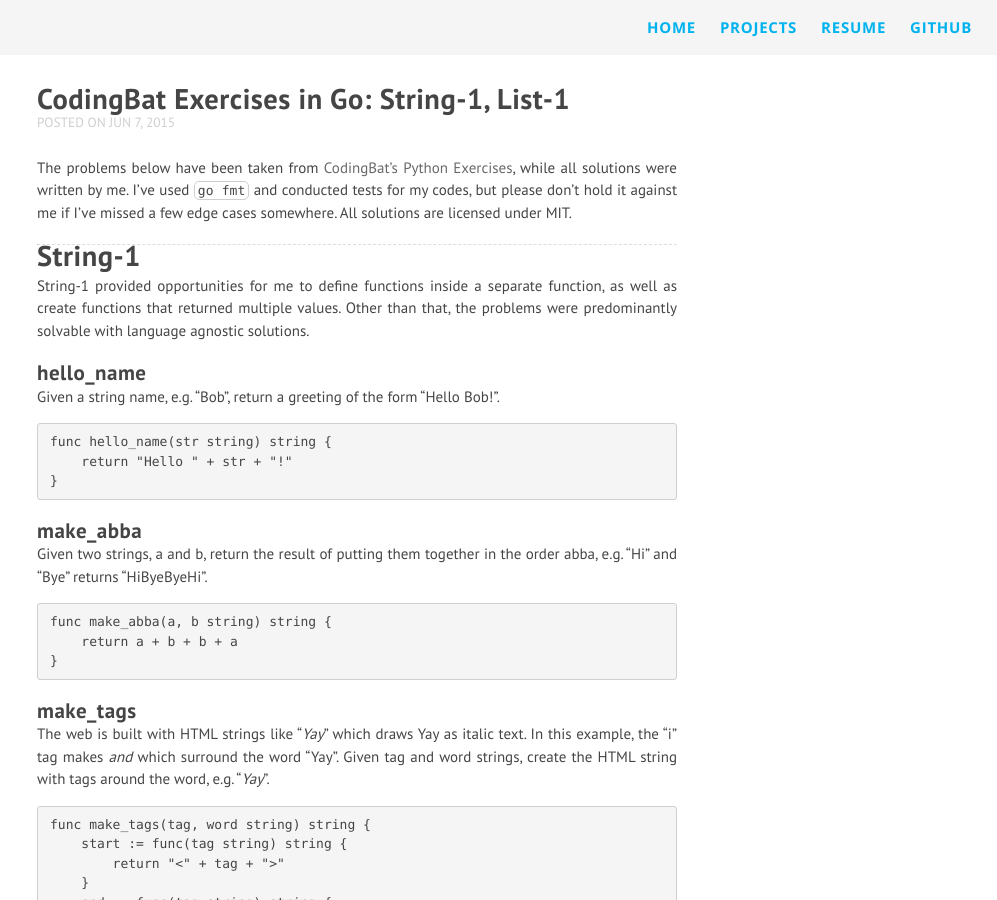
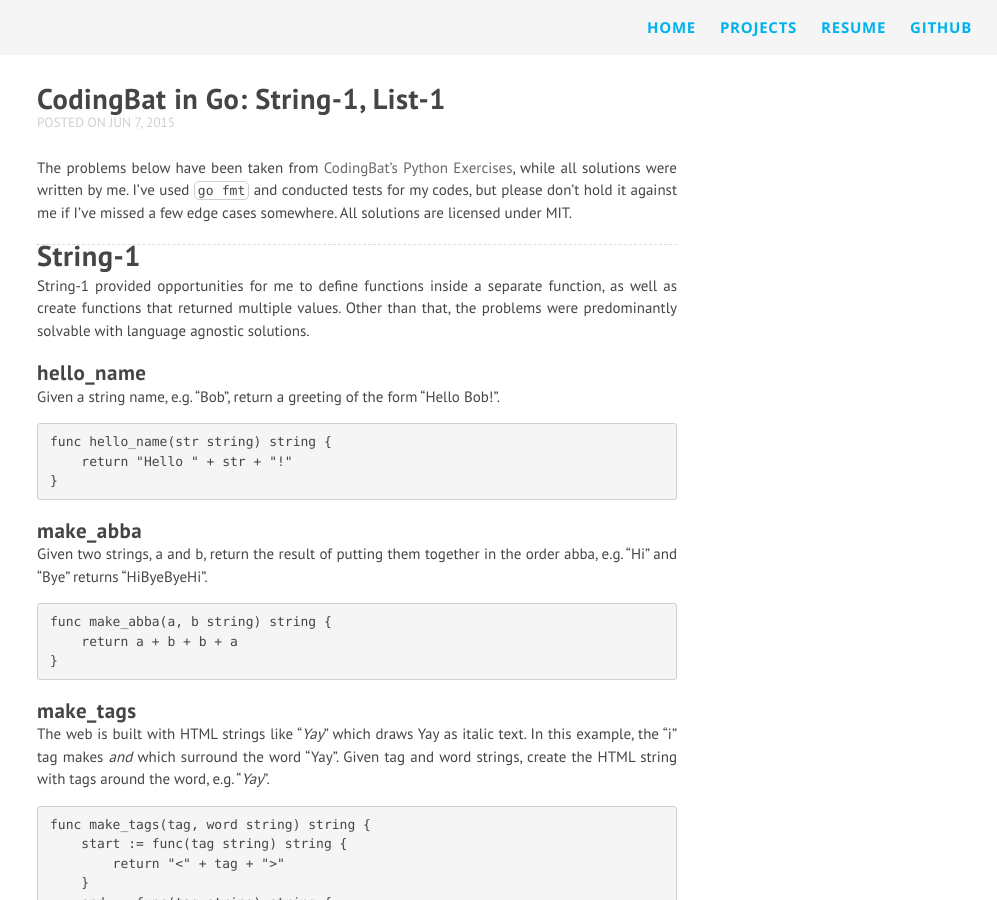
Before and after one commit to diezcami/diezcami.github.io, a Jekyll site: the page built from _posts/2015-06-08-coding-bat-exercises-in-go-string-1-list-1.markdown, in a window 1280 px wide and 900 px high. Shown: the whole window, without its empty margins (283-1280 px from the left). Built offline with Jekyll 4.4.1, drawn with Linux system fonts in a browser that asks for light colours; nearby versions of some CDN libraries; Markdown is read by kramdown in place of the engine named in the settings.

Commit message:
Renamed files

```diff
--- a/_posts/2015-05-27-ramble-on-github-and-open-source.markdown
+++ b/_posts/2015-05-27-ramble-on-open-source.markdown
@@ -1,6 +1,6 @@
 ---
 layout: post
-title: "A Ramble on Github and Open Source Development"
+title: "A Ramble on Open Source Development"
 date: 2015-05-27 02:34:25 +0800
 ---
 While I spent the past month studying C++, I also took the time to look into **Github** a little more seriously in order to improve my profile as a developer. I realized it's been exactly a month since I published my first commit, and thought it wouldn't be a bad idea to document my experience with Github so far.
--- a/_posts/2015-06-07-coding-bat-exercises-in-go-warmup-1-warmup-2.markdown
+++ b/_posts/2015-06-07-coding-bat-in-go-warmup-1-warmup-2.markdown
@@ -1,6 +1,6 @@
 ---
 layout: post
-title: "CodingBat Exercises in Go: Warmup-1, Warmup-2"
+title: "CodingBat in Go: Warmup-1, Warmup-2"
 date: 2015-06-07 14:38:16 +0800
 ---
 I've learned a number of languages this summer, but Go/Golang stood out as its structure was different compared to the likes of Java/C++. Learning it felt very counter intuitive, as concepts as fundamental as method signatures and variable declarations felt backwards (literally) and foreign. I've been burnt out trying to absorb everything about Go and its features lately, so I thought it'd be a good idea to start from scratch using CodingBat exercises.
--- a/_posts/2015-06-08-coding-bat-exercises-in-go-string-1-list-1.markdown
+++ b/_posts/2015-06-08-coding-bat-exercises-in-go-string-1-list-1.markdown
@@ -1,6 +1,6 @@
 ---
 layout: post
-title: "CodingBat Exercises in Go: String-1, List-1"
+title: "CodingBat in Go: String-1, List-1"
 date: 2015-06-08 02:55:16 +0800
 ---
 The problems below have been taken from [CodingBat's Python Exercises](http://codingbat.com/python), while all solutions were written by me. I've used `go fmt` and conducted tests for my codes, but please don't hold it against me if I've missed a few edge cases somewhere. All solutions are licensed under MIT.
--- a/_posts/2015-06-08-coding-bat-exercises-in-go-logic-1-logic-2.markdown
+++ b/_posts/2015-06-08-coding-bat-in-go-logic-1-logic-2.markdown
@@ -1,6 +1,6 @@
 ---
 layout: post
-title: "CodingBat Exercises in Go: Logic-1, Logic-2"
+title: "CodingBat in Go: Logic-1, Logic-2"
 date: 2015-06-08 18:43:49 +0800
 ---
 I've reached a certain peak of comfortability with Go at this point, and will no longer continue the CodingBat series on my blog. Thanks for tuning in!
--- a/_posts/2015-06-12-setting-up-go-on-your-osx-machine.markdown
+++ b/_posts/2015-06-12-setting-up-go-on-osx.markdown
@@ -1,6 +1,6 @@
 ---
 layout: post
-title: "Setting up Go on your OS X Machine"
+title: "Setting up Go on OS X"
 date: 2015-06-12 23:00:10 +0800
 ---
 Go is easily one of my favorite proramming languages due to its features and performance for web based projects. Installing it is relatively simple and should take about 5-10 minutes tops.
```
Also changed, not shown: _posts/2015-05-28-anticlimactic-view-on-front-end-development.markdown (renamed from _posts/2015-05-28-anticlimactiv-view-on-front-end-development.markdown).
